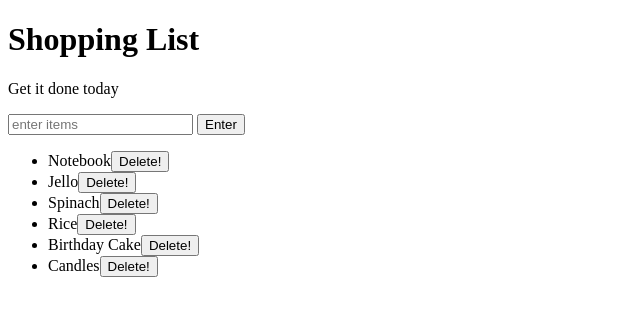
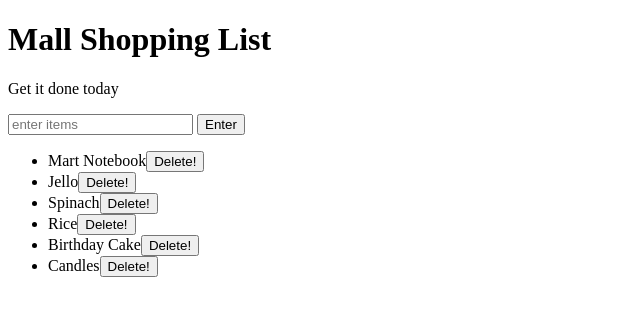
Before and after one commit to Ahsan804/background-generator, a plain HTML site: page index.html in a window 1280 px wide. Shown: the whole page, without its empty margins (0-640 px from the left). Drawn offline with Linux system fonts and the light colour scheme.

Commit message:
h1 and title has been changed

```diff
--- a/index.html
+++ b/index.html
@@ -5,12 +5,12 @@
 	<link rel="stylesheet" href="style.css">
 </head>
 <body>
-	<h1>Shopping List</h1>
+	<h1>Mall Shopping List</h1>
 	<p id="first">Get it done today</p>
 	<input id="userinput" type="text" placeholder="enter items">
 	<button id="enter">Enter</button>
 	<ul>
-		<li class="bold red" random="23">Notebook</li>
+		<li class="bold red" random="23">Mart Notebook</li>
 		<li>Jello</li>
 		<li>Spinach</li>
 		<li>Rice</li>
```
